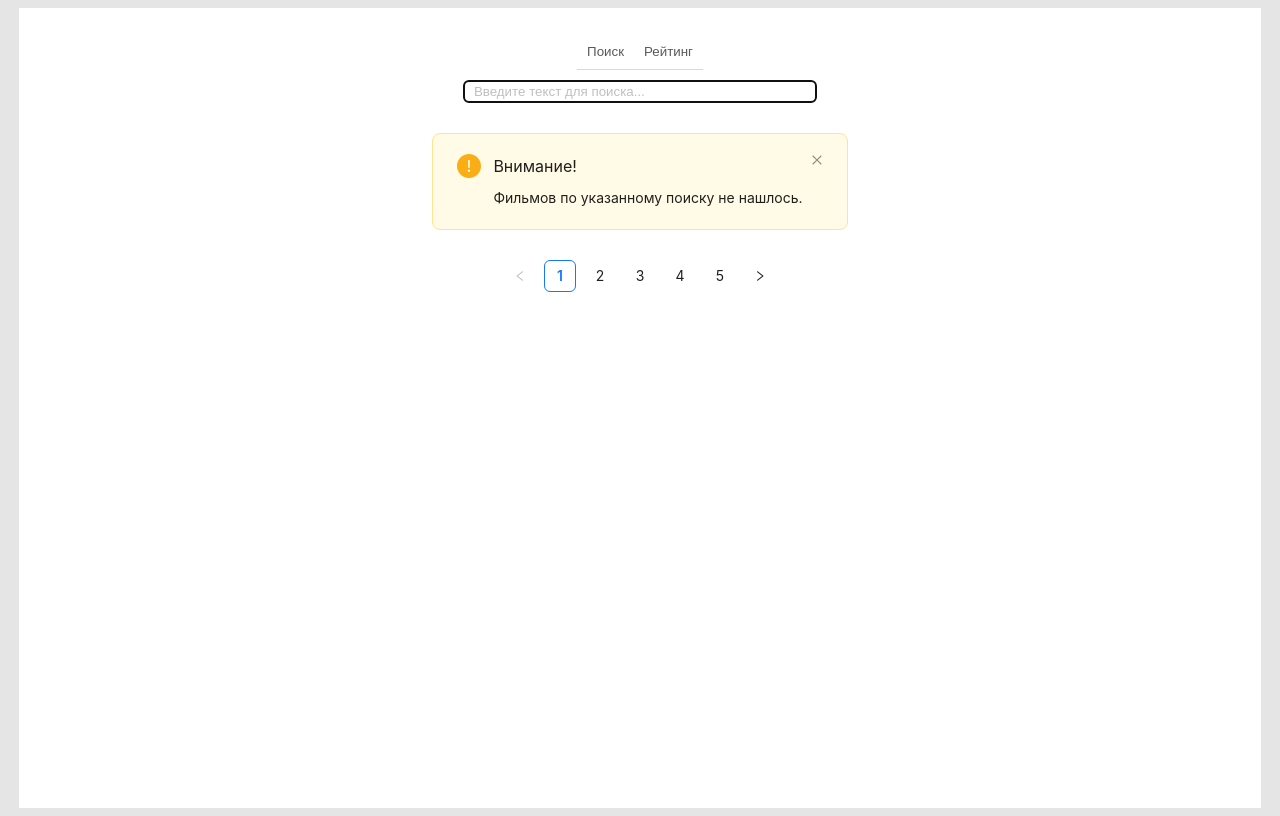
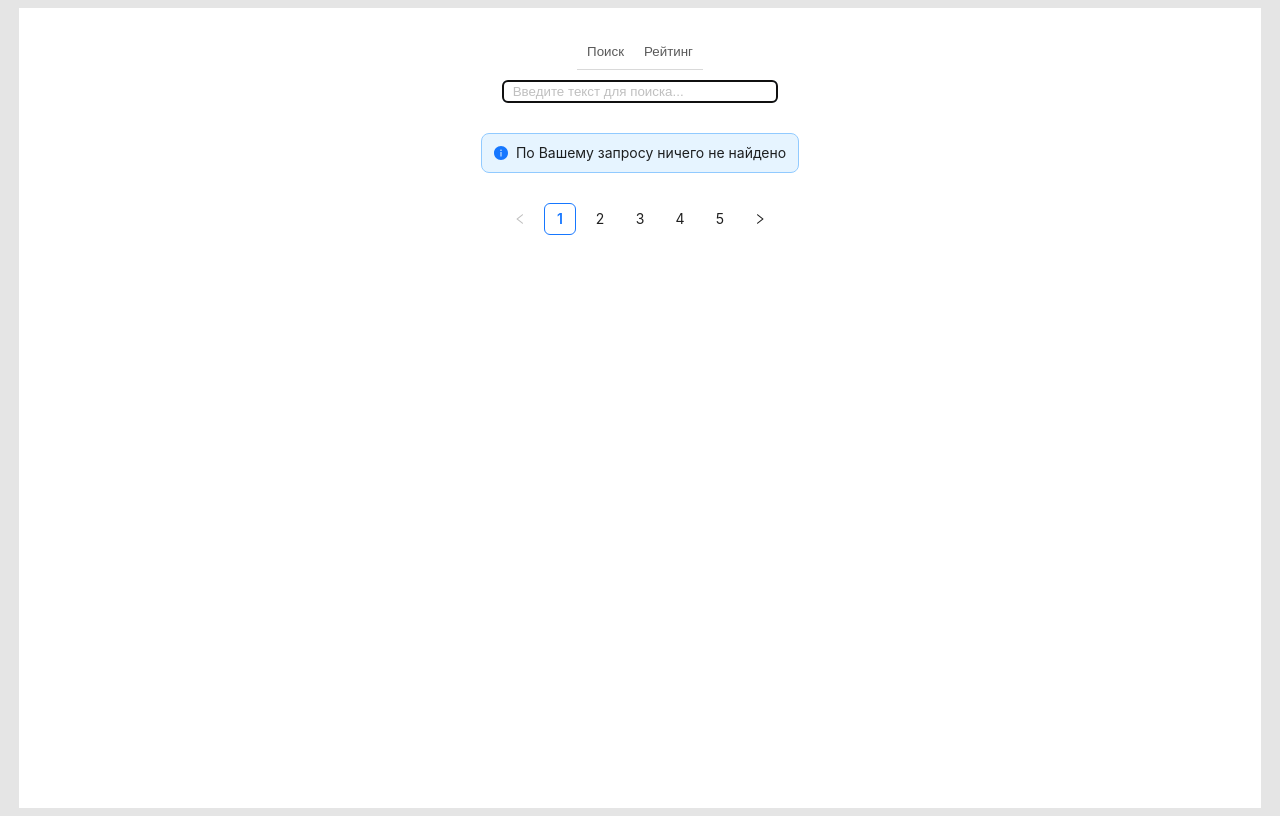
Before and after one commit to stanislav-sirenko/Movies-App, a React (Create React App) app: page / in a window 1280 px wide. Built offline with nearby package versions, Linux system fonts and the light colour scheme; no server answers.

Commit message:
безуспешный поиск

```diff
--- a/src/components/App.jsx
+++ b/src/components/App.jsx
@@ -32,14 +32,14 @@ export default class App extends Component {
   }
 
   render() {
-    const { request } = this.state
+    const { request, value } = this.state
     console.log(request.length)
 
     return (
       <div className="movies-app">
         <SearchForm searchMovie={this.searchMovie} />
         <React.Suspense fallback={<Preloader />}>
-          {request.length ? <Movies request={request} /> : <Warning />}
+          {request.length ? <Movies request={request} /> : <Warning value={value} />}
         </React.Suspense>
         <Pages />
       </div>
--- a/src/components/Warning/Warning.jsx
+++ b/src/components/Warning/Warning.jsx
@@ -1,19 +1,4 @@
 import React from 'react'
-import { Alert, Space } from 'antd'
-const Warning = () => (
-  <Space
-    direction="vertical"
-    style={{
-      width: '100%',
-    }}
-  >
-    <Alert
-      message="Внимание!"
-      description="Фильмов по указанному поиску не нашлось."
-      type="warning"
-      showIcon
-      closable
-    />
-  </Space>
-)
+import { Alert } from 'antd'
+const Warning = () => <Alert message="По Вашему запросу ничего не найдено" type="info" showIcon />
 export default Warning
```
